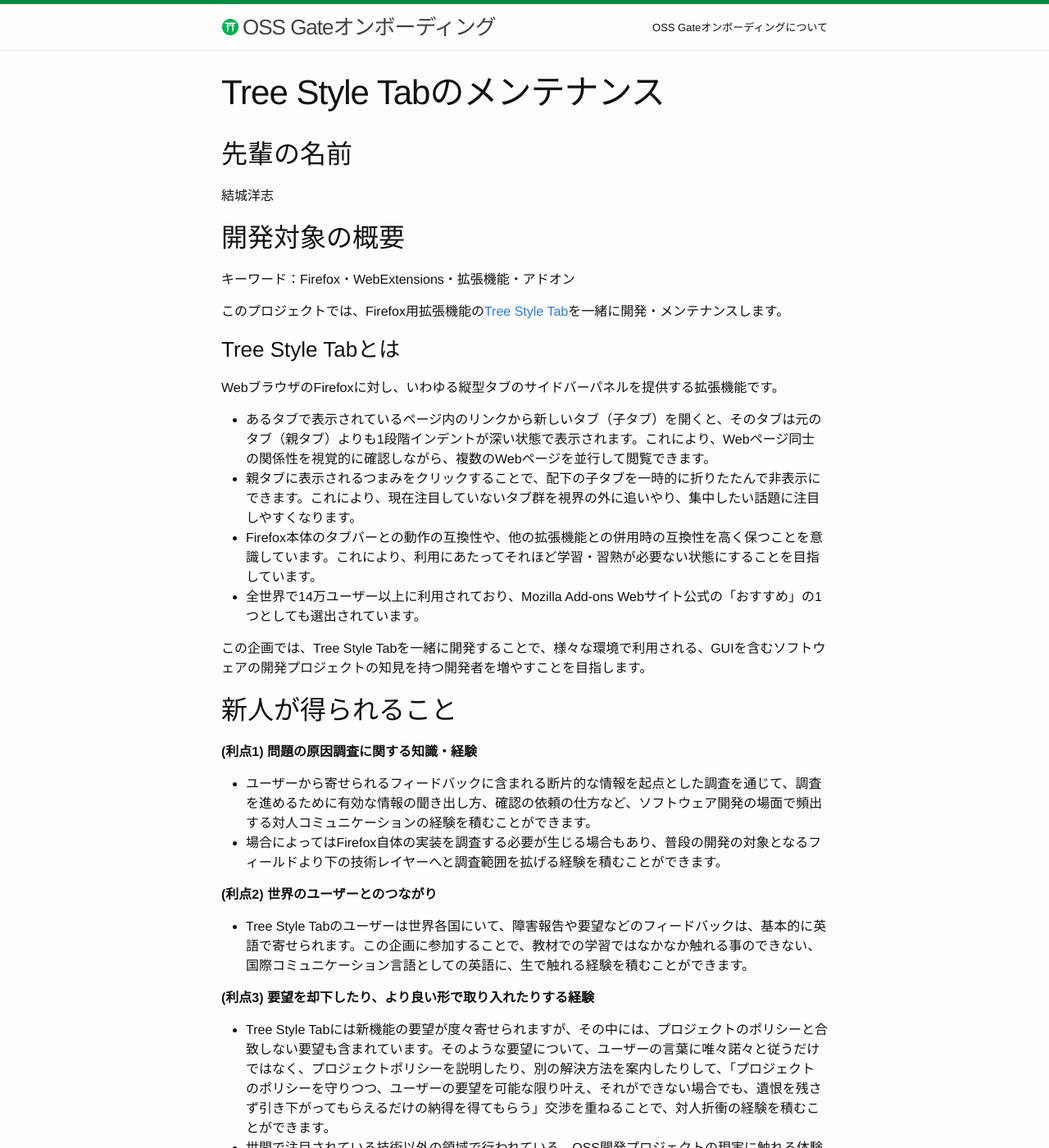
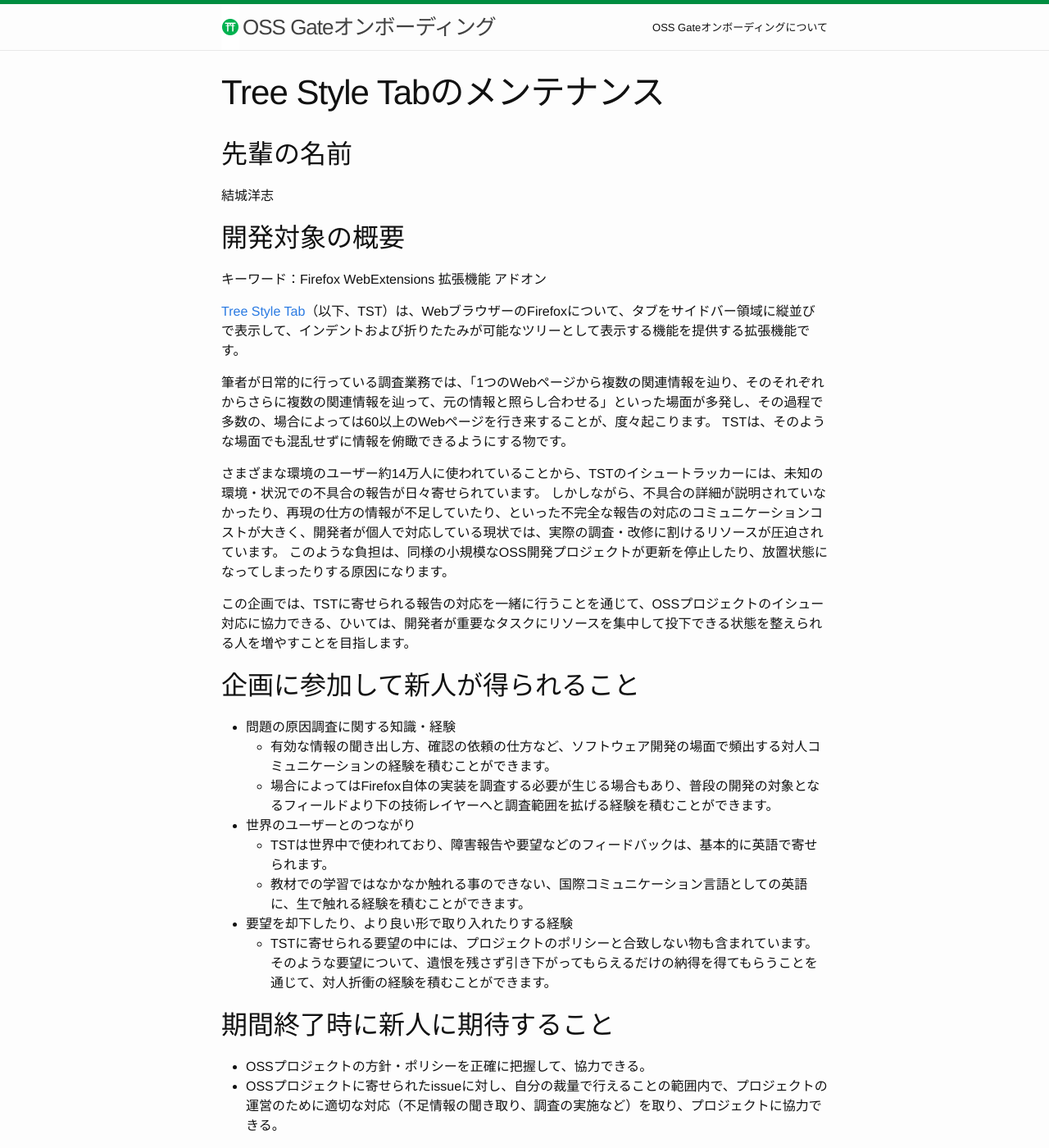
Before and after one commit to oss-gate/on-boarding, a Jekyll site: the page built from proposals/2021-08/piroor-treestyletab-maintenance/index.md, in a window 1280 px wide and 1400 px high. Shown: the whole window at 82% size. Built offline with Jekyll 4.4.1, drawn with Linux system fonts in a browser that asks for light colours; Markdown is read by kramdown in place of the engine named in the settings; comment, search, counter and statistics services are not loaded; some of the changed text lies outside the part shown.

Commit message:
Reconstruct proposal for TST

```diff
--- a/proposals/2021-08/piroor-treestyletab-maintenance/index.md
+++ b/proposals/2021-08/piroor-treestyletab-maintenance/index.md
@@ -9,48 +9,44 @@ title: Tree Style Tabのメンテナンス
 
 ## 開発対象の概要
 
-キーワード：Firefox・WebExtensions・拡張機能・アドオン
+キーワード：Firefox WebExtensions 拡張機能 アドオン
 
-このプロジェクトでは、Firefox用拡張機能の[Tree Style Tab](https://github.com/piroor/treestyletab)を一緒に開発・メンテナンスします。
+[Tree Style Tab](https://github.com/piroor/treestyletab)（以下、TST）は、WebブラウザーのFirefoxについて、タブをサイドバー領域に縦並びで表示して、インデントおよび折りたたみが可能なツリーとして表示する機能を提供する拡張機能です。
 
-### Tree Style Tabとは
+筆者が日常的に行っている調査業務では、「1つのWebページから複数の関連情報を辿り、そのそれぞれからさらに複数の関連情報を辿って、元の情報と照らし合わせる」といった場面が多発し、その過程で多数の、場合によっては60以上のWebページを行き来することが、度々起こります。
+TSTは、そのような場面でも混乱せずに情報を俯瞰できるようにする物です。
 
-WebブラウザのFirefoxに対し、いわゆる縦型タブのサイドバーパネルを提供する拡張機能です。
+さまざまな環境のユーザー約14万人に使われていることから、TSTのイシュートラッカーには、未知の環境・状況での不具合の報告が日々寄せられています。
+しかしながら、不具合の詳細が説明されていなかったり、再現の仕方の情報が不足していたり、といった不完全な報告の対応のコミュニケーションコストが大きく、開発者が個人で対応している現状では、実際の調査・改修に割けるリソースが圧迫されています。
+このような負担は、同様の小規模なOSS開発プロジェクトが更新を停止したり、放置状態になってしまったりする原因になります。
 
-* あるタブで表示されているページ内のリンクから新しいタブ（子タブ）を開くと、そのタブは元のタブ（親タブ）よりも1段階インデントが深い状態で表示されます。これにより、Webページ同士の関係性を視覚的に確認しながら、複数のWebページを並行して閲覧できます。
-* 親タブに表示されるつまみをクリックすることで、配下の子タブを一時的に折りたたんで非表示にできます。これにより、現在注目していないタブ群を視界の外に追いやり、集中したい話題に注目しやすくなります。
-* Firefox本体のタブバーとの動作の互換性や、他の拡張機能との併用時の互換性を高く保つことを意識しています。これにより、利用にあたってそれほど学習・習熟が必要ない状態にすることを目指しています。
-* 全世界で14万ユーザー以上に利用されており、Mozilla Add-ons Webサイト公式の「おすすめ」の1つとしても選出されています。
+この企画では、TSTに寄せられる報告の対応を一緒に行うことを通じて、OSSプロジェクトのイシュー対応に協力できる、ひいては、開発者が重要なタスクにリソースを集中して投下できる状態を整えられる人を増やすことを目指します。
 
-この企画では、Tree Style Tabを一緒に開発することで、様々な環境で利用される、GUIを含むソフトウェアの開発プロジェクトの知見を持つ開発者を増やすことを目指します。
 
-## 新人が得られること
+## 企画に参加して新人が得られること
 
-**(利点1) 問題の原因調査に関する知識・経験**
+* 問題の原因調査に関する知識・経験
+  * 有効な情報の聞き出し方、確認の依頼の仕方など、ソフトウェア開発の場面で頻出する対人コミュニケーションの経験を積むことができます。
+  * 場合によってはFirefox自体の実装を調査する必要が生じる場合もあり、普段の開発の対象となるフィールドより下の技術レイヤーへと調査範囲を拡げる経験を積むことができます。
+* 世界のユーザーとのつながり
+  * TSTは世界中で使われており、障害報告や要望などのフィードバックは、基本的に英語で寄せられます。
+  * 教材での学習ではなかなか触れる事のできない、国際コミュニケーション言語としての英語に、生で触れる経験を積むことができます。
+* 要望を却下したり、より良い形で取り入れたりする経験
+  * TSTに寄せられる要望の中には、プロジェクトのポリシーと合致しない物も含まれています。そのような要望について、遺恨を残さず引き下がってもらえるだけの納得を得てもらうことを通じて、対人折衝の経験を積むことができます。
 
-* ユーザーから寄せられるフィードバックに含まれる断片的な情報を起点とした調査を通じて、調査を進めるために有効な情報の聞き出し方、確認の依頼の仕方など、ソフトウェア開発の場面で頻出する対人コミュニケーションの経験を積むことができます。
-* 場合によってはFirefox自体の実装を調査する必要が生じる場合もあり、普段の開発の対象となるフィールドより下の技術レイヤーへと調査範囲を拡げる経験を積むことができます。
-
-**(利点2) 世界のユーザーとのつながり**
-
-* Tree Style Tabのユーザーは世界各国にいて、障害報告や要望などのフィードバックは、基本的に英語で寄せられます。この企画に参加することで、教材での学習ではなかなか触れる事のできない、国際コミュニケーション言語としての英語に、生で触れる経験を積むことができます。
-
-**(利点3) 要望を却下したり、より良い形で取り入れたりする経験**
-
-* Tree Style Tabには新機能の要望が度々寄せられますが、その中には、プロジェクトのポリシーと合致しない要望も含まれています。そのような要望について、ユーザーの言葉に唯々諾々と従うだけではなく、プロジェクトポリシーを説明したり、別の解決方法を案内したりして、「プロジェクトのポリシーを守りつつ、ユーザーの要望を可能な限り叶え、それができない場合でも、遺恨を残さず引き下がってもらえるだけの納得を得てもらう」交渉を重ねることで、対人折衝の経験を積むことができます。
-* 世間で注目されている技術以外の領域で行われている、OSS開発プロジェクトの現実に触れる体験ができます。
 
 ## 期間終了時に新人に期待すること
 
-* OSSプロジェクトの方針・ポリシーを正確に把握できる。
-* OSSプロジェクトに寄せられたissueに対し、自分の裁量で行えることの範囲内で、プロジェクトの運営のために適切な対応（不足情報の聞き取り、調査の実施など）を取る事ができる。
+* OSSプロジェクトの方針・ポリシーを正確に把握して、協力できる。
+* OSSプロジェクトに寄せられたissueに対し、自分の裁量で行えることの範囲内で、プロジェクトの運営のために適切な対応（不足情報の聞き取り、調査の実施など）を取り、プロジェクトに協力できる。
 
 ## 対象OSSと先輩の関わり
 
-Tree Style Tabは、私が個人で2007年より開発しているプロジェクトです。
+TSTは、結城が個人で2007年より開発しているプロジェクトです。
 
 ## 進め方
 
+* 2021-XX-XX: 応募〆切
 * 2021-XX-XX: イントロダクション（Webミーティング）
   * Tree Style Tabの概要を説明します。
   * 取り組む課題を設定します。
```
Also changed, not shown: other parts of proposals/2021-08/piroor-treestyletab-maintenance/index.md (+3 -4 lines).
